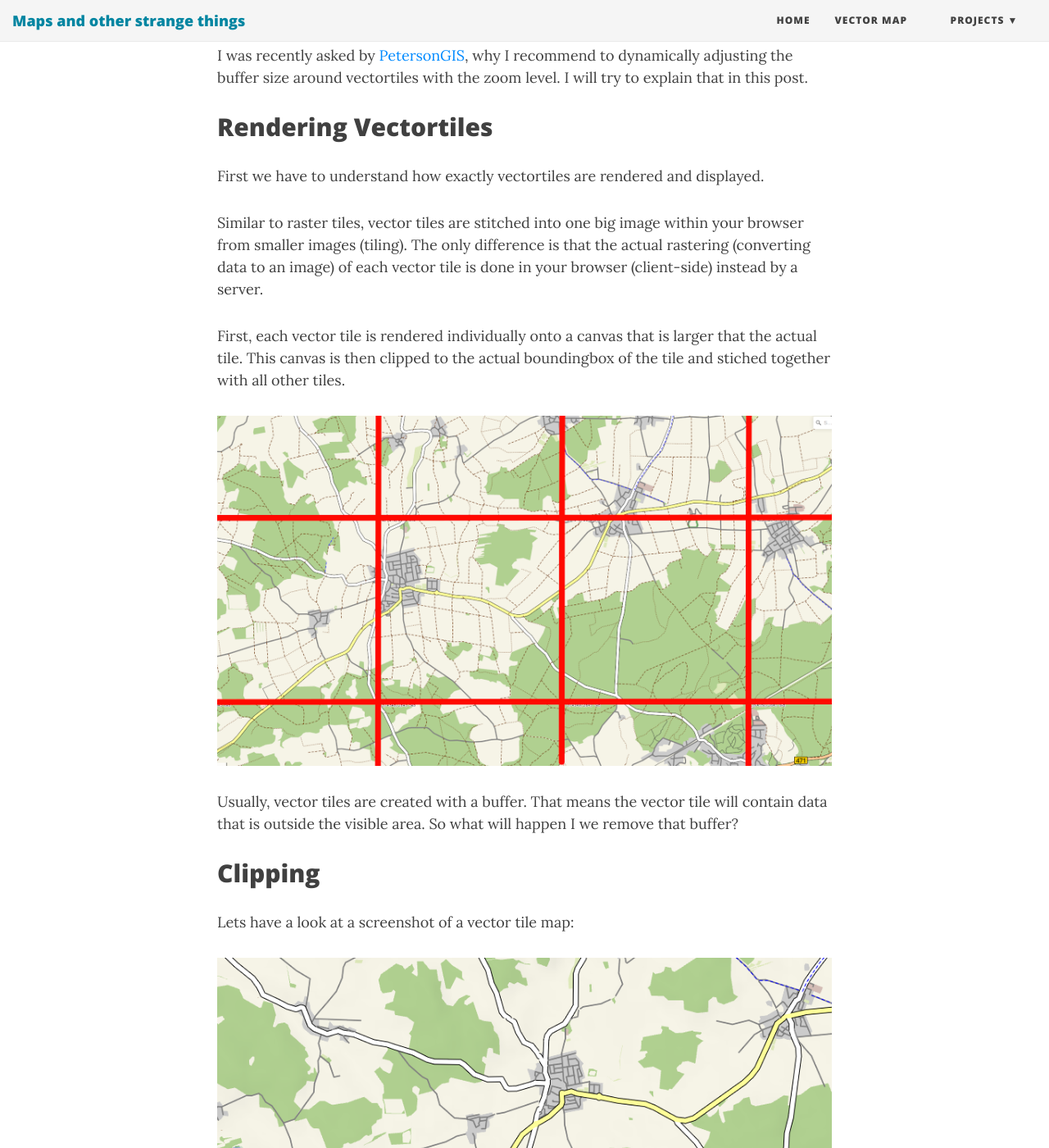
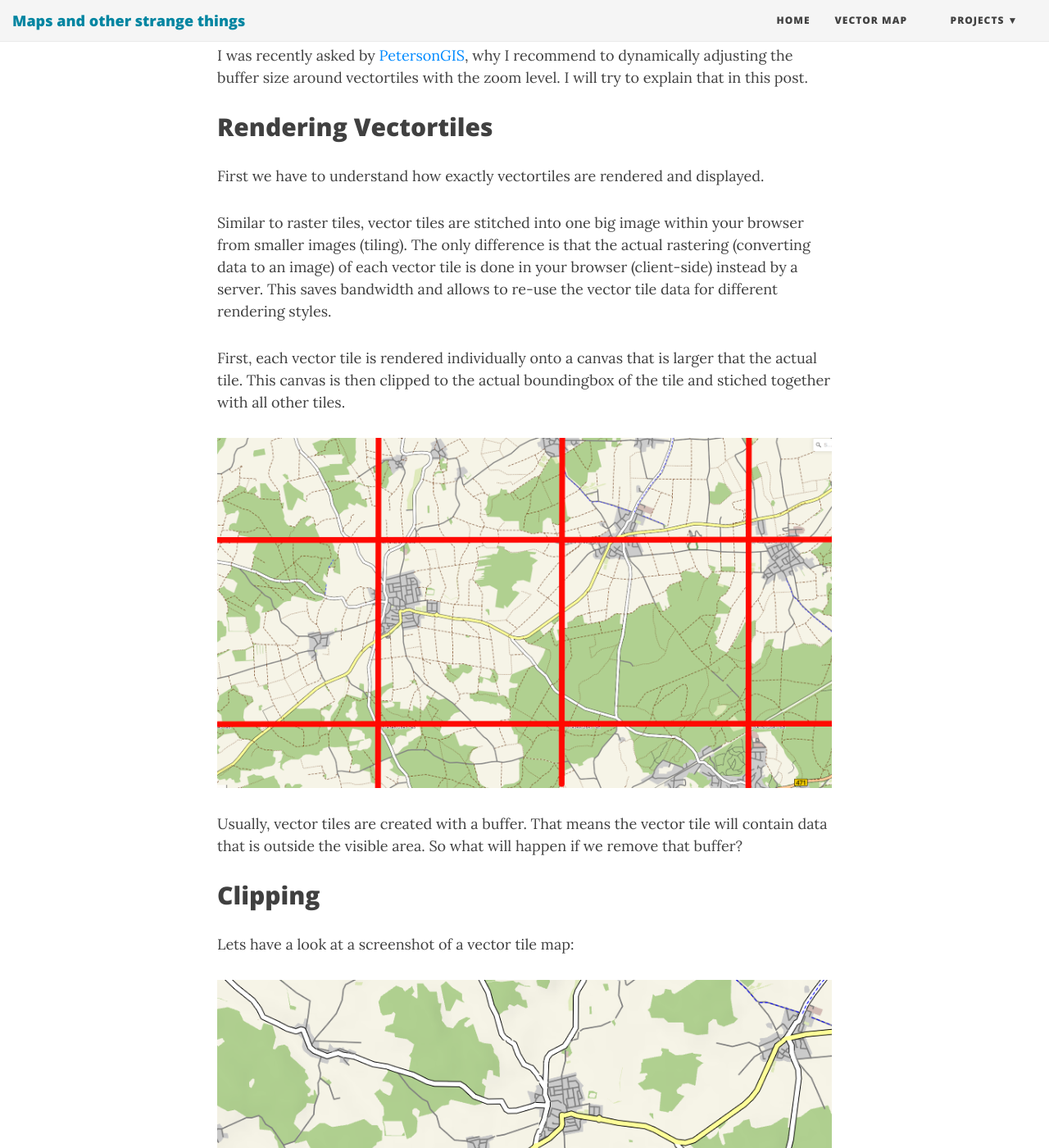
Before and after one commit to henrythasler/henrythasler.github.io, a Jekyll site: the page built from _posts/2020-01-23-tilebuffer.md, in a window 1280 px wide and 1400 px high, scrolled down 319 px. Shown: the whole window at 82% size. Built offline with Jekyll 4.4.1, drawn with Linux system fonts in a browser that asks for light colours; nearby versions of some CDN libraries; some of the changed text lies outside the part shown.

Commit message:
clarify some explanations

```diff
--- a/_posts/2020-01-23-tilebuffer.md
+++ b/_posts/2020-01-23-tilebuffer.md
@@ -13,13 +13,13 @@
 
 First we have to understand how exactly vectortiles are rendered and displayed.
 
-Similar to raster tiles, vector tiles are stitched into one big image within your browser from smaller images (tiling). The only difference is that the actual rastering (converting data to an image) of each vector tile is done in your browser (client-side) instead by a server.
+Similar to raster tiles, vector tiles are stitched into one big image within your browser from smaller images (tiling). The only difference is that the actual rastering (converting data to an image) of each vector tile is done in your browser (client-side) instead by a server. This saves bandwidth and allows to re-use the vector tile data for different rendering styles.
 
 First, each vector tile is rendered individually onto a canvas that is larger that the actual tile. This canvas is then clipped to the actual boundingbox of the tile and stiched together with all other tiles.
 
 ![](/img/blog/Selection_150.png)
 
-Usually, vector tiles are created with a buffer. That means the vector tile will contain data that is outside the visible area. So what will happen I we remove that buffer?
+Usually, vector tiles are created with a buffer. That means the vector tile will contain data that is outside the visible area. So what will happen if we remove that buffer?
 
 ## Clipping
 
@@ -72,6 +72,8 @@
 
 ## Buffer Size
 
+A vector tile has (usually) an extend of 4096x4096 coordinate units. The buffer is also specified in coordinate units.
+
 So what is the optimal setting for the buffer? This strongly depends on
 1. the rendering framework (e.g. MapboxGL, Nextzen)
 2. the style you use to render the features. Thicker lines means you need more buffer around the tile to avoid clipping artefacts.
```
Also changed, not shown: other parts of _posts/2020-01-23-tilebuffer.md (+1 -1 lines).
